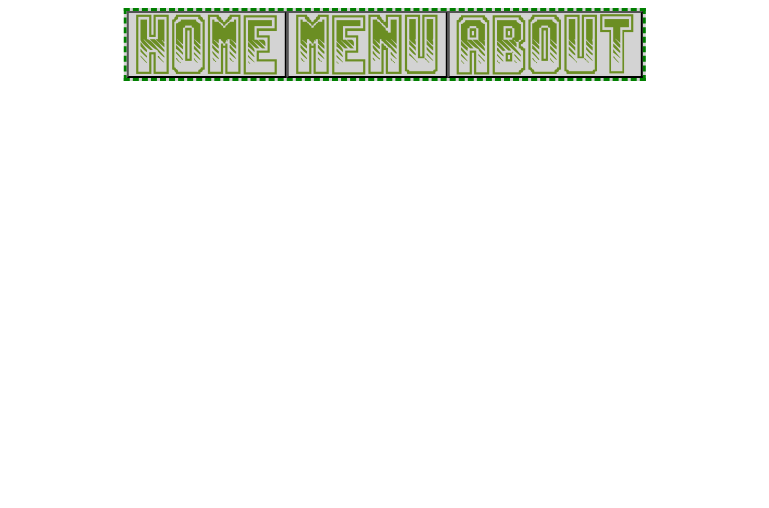
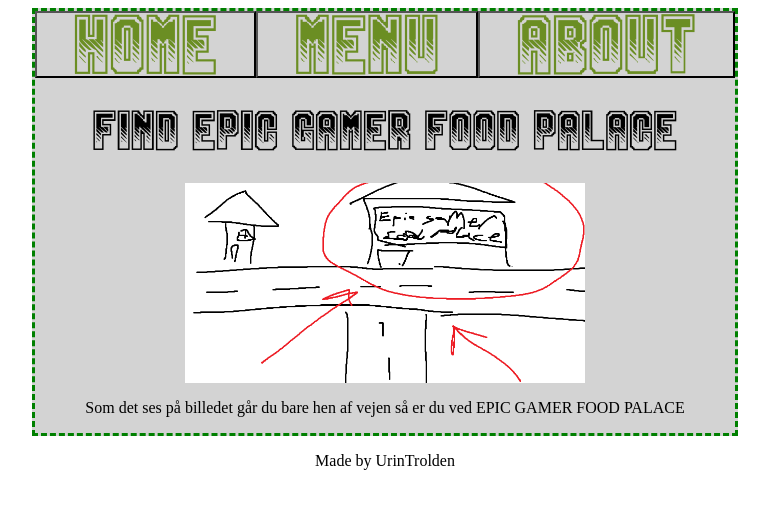
Before and after one commit to UrinTrolden/resturant-page, a website built with webpack: page dist/index.html in a window 1280 px wide. Both pictures are taken after a click on the button "about". Shown: the whole page, without its empty margins (255-1024 px from the left). Built offline with nearby package versions, Linux system fonts and the light colour scheme.

Commit message:
pls work

```diff
--- a/src/index.js
+++ b/src/index.js
@@ -1,4 +1,5 @@
 import './styles.css';
+import { about } from './tabs/about';
 import { home } from './tabs/home';
 import { menu } from './tabs/menu';
 export {component, createContainer, createTitle}
@@ -42,6 +43,8 @@ const createContainer = (() => {
     return {container};
 })();
 
+
+
 const tabSelector = (() => {
     createButtons.menuButton.onclick = () => {
         menu();
@@ -49,4 +52,16 @@ const tabSelector = (() => {
     createButtons.homeButton.onclick = () => {
         home();
     };
+    createButtons.aboutButton.onclick = () => {
+        about();
+    };
 })();
+
+const createFooter = (() => {
+    const footer = component("footer", "footer");
+    document.body.appendChild(footer);
+    const footerText = component("footerText", "p");
+    footerText.innerText = "Made by UrinTrolden";
+    document.body.appendChild(footer);
+    footer.appendChild(footerText);
+})();
--- a/src/styles.css
+++ b/src/styles.css
@@ -8,22 +8,29 @@
 }
 
 .contents {
-    display: grid;
+    display: flex;
+    flex-direction: column;
+    align-items: center;
+    justify-content: center;
     border: medium dashed green;
-    position: absolute;
     height: auto;
     min-width: 500px;
+    max-width: 700px;
+    background-color: lightgray;
+    position: relative;
     left: 50%;
-    transform: translate(-50%, 0%);
-    background-color: lightgray;
+    transform: translateX(-50%);
 }
 
 .container {
     width: 100%;
-    display: grid;
-    grid-auto-columns: auto;
+    display: flex;
+    flex-direction: column;
+    align-items: center;
+    justify-content: center;
     margin: 0;
     text-align: center;
+
 }
 
 .title {
@@ -58,3 +65,17 @@
     gap: 1em;
     font-style: oblique;
 }
+
+.footer {
+    position: relative;
+    right: 0;
+    bottom: 0;
+    left: 0;
+    text-align: center;
+}
+
+.img {
+    width:400px;
+    height:200px;
+    object-fit: cover;
+}
--- /dev/null
+++ b/src/tabs/about.js
@@ -0,0 +1,16 @@
+import { component, createContainer, createTitle } from "../index.js";
+import directions from '../pics/directions.png';
+export { about };
+
+const about = () => {
+    createContainer.container.innerHTML = "";
+    createTitle("Find epic gamer food palace");
+
+    const pic = new Image();
+    pic.src = directions;
+    createContainer.container.appendChild(pic);
+    pic.classList.add("img");
+    const picDescription = component("description", "p");
+    picDescription.innerText = "Som det ses på billedet går du bare hen af vejen så er du ved EPIC GAMER FOOD PALACE";
+    createContainer.container.appendChild(picDescription);
+}
```
Also changed, not shown: dist/9063a21dc26411fb.png (added), dist/index.html, dist/main.js, src/pics/directions.png (added), src/tabs/contact.js (deleted).
